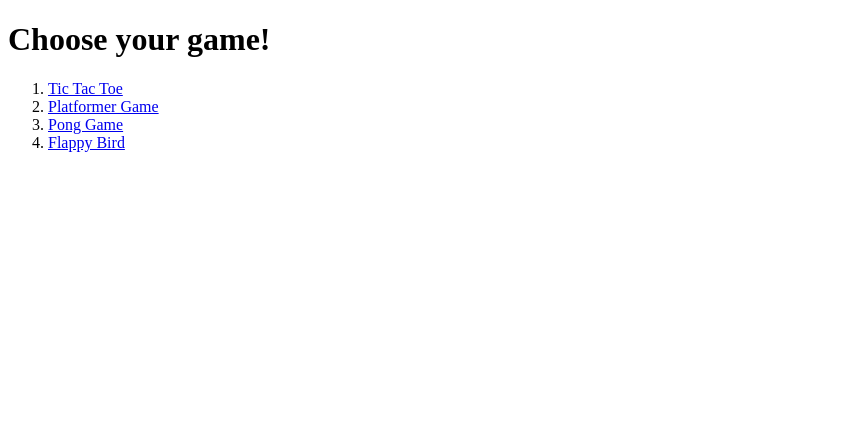
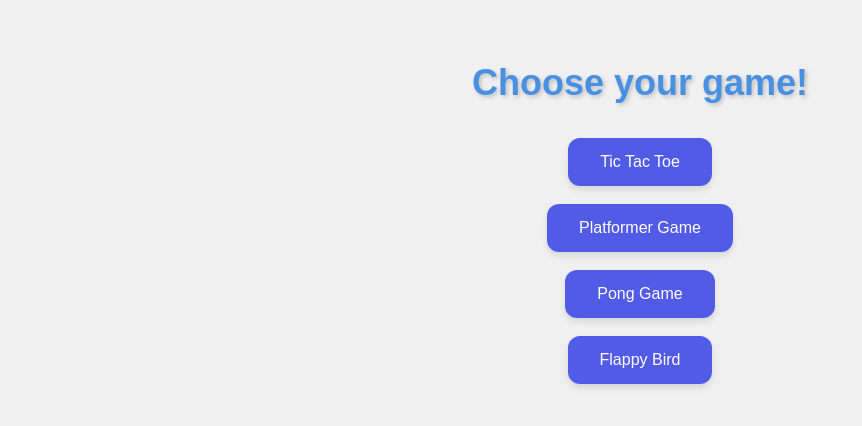
Before and after one commit to SidAjmera/Games, a plain HTML site: page index.html in a window 1280 px wide. Shown: the whole page, without its empty margins (0-862 px from the left). Drawn offline with Linux system fonts and the light colour scheme.

Commit message:
modifications

```diff
--- a/index.html
+++ b/index.html
@@ -5,8 +5,24 @@
      <meta name="viewport" content="width=device-width, initial-scale=1.0">
      <title>My Tri Time Games</title>
      <style>
+          body {
+               background-color: #f0f0f0; /* Light grey background */
+               font-family: Arial, sans-serif; /* Change font */
+               text-align: center; /* Center align text */
+               padding: 20px; /* Add padding around the body */
+          }
+
+          h1 {
+               color: #4a90e2; /* Change to a vibrant blue */
+               font-size: 36px; /* Increase font size */
+               font-weight: bold; /* Make the text bold */
+               margin-bottom: 20px; /* Space below the heading */
+               text-shadow: 2px 2px 4px rgba(0, 0, 0, 0.2); /* Add a subtle shadow */
+               padding: 10px; /* Add padding around the text */
+          }
+
           .back-button {
-               background-color: #4CAF50; /* Green background */
+               background-color: #1926e3bc; /* Blue background for button */
                border: none; /* Remove borders */
                color: white; /* White text */
                padding: 15px 32px; /* Some padding */
@@ -17,21 +33,32 @@
                margin: 4px 2px; /* Add some margin */
                cursor: pointer; /* Pointer cursor on hover */
                border-radius: 12px; /* Rounded corners */
-               transition: background-color 0.3s; /* Smooth transition */
+               transition: background-color 0.3s, transform 0.3s; /* Smooth transition */
+               box-shadow: 0 4px 6px rgba(0, 0, 0, 0.1); /* Add shadow */
           }
 
           .back-button:hover {
-               background-color: #45a049; /* Darker green on hover */
+               background-color: #0015ff; /* Darker green on hover */
+               transform: scale(1.05); /* Slightly enlarge on hover */
+          }
+
+          ol {
+               list-style-type: none; /* Remove default list styling */
+               padding: 0; /* Remove padding */
+          }
+
+          li {
+               margin: 10px 0; /* Space between list items */
           }
      </style>
 </head>
 <body>
      <h1>Choose your game!</h1>
      <ol>
-          <li><a href="tictactoe.html">Tic Tac Toe</a></li>
-          <li><a href="platformer.html">Platformer Game</a></li>
-          <li><a href="pong.html">Pong Game</a></li>
-          <li><a href="flappyBird.html">Flappy Bird</a></li>
+          <li><a class="back-button" href="tictactoe.html">Tic Tac Toe</a></li>
+          <li><a class="back-button" href="platformer.html">Platformer Game</a></li>
+          <li><a class="back-button" href="pong.html">Pong Game</a></li>
+          <li><a class="back-button" href="flappyBird.html">Flappy Bird</a></li>
      </ol>
 </body>
 </html>
```
